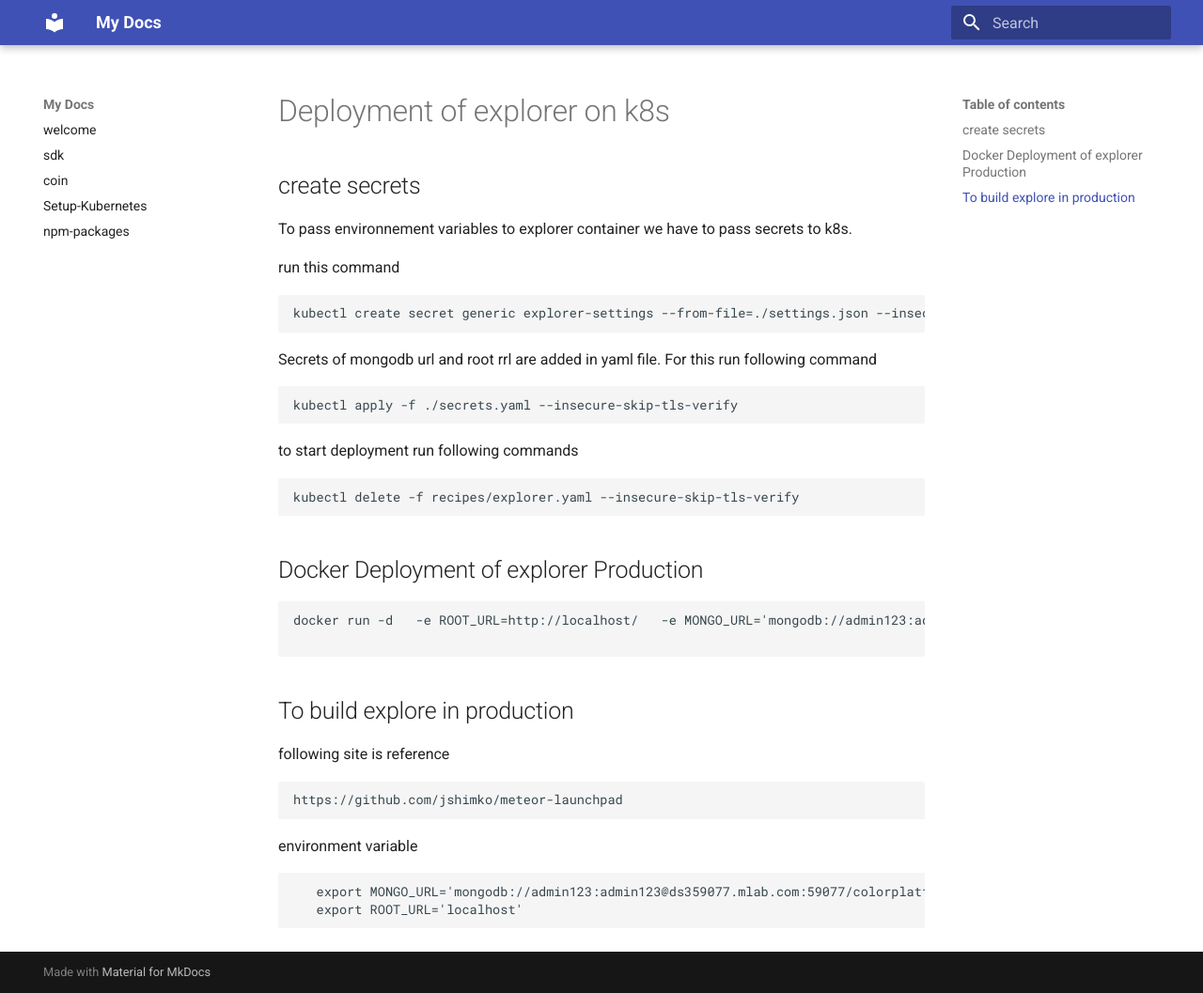
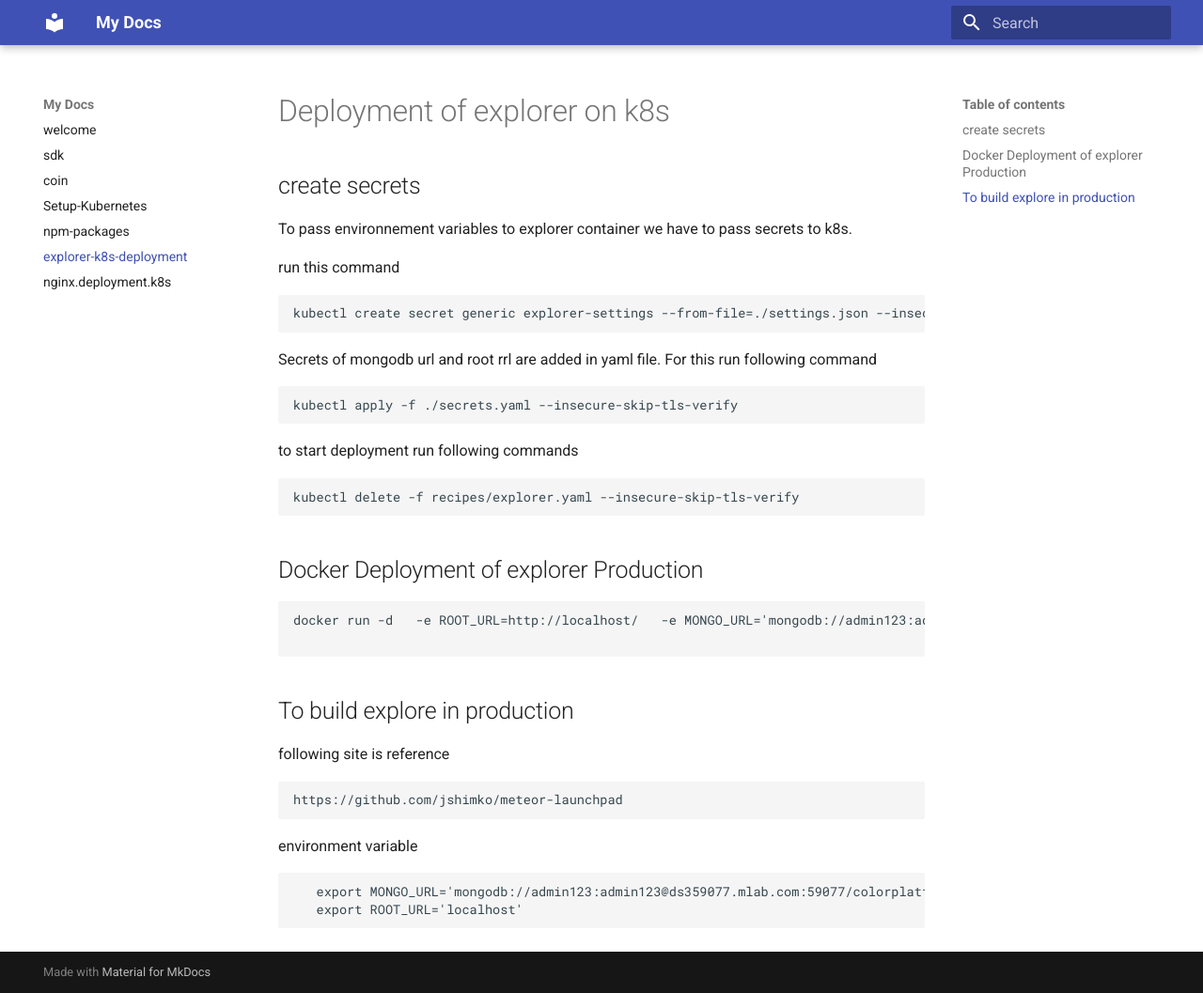
Before and after one commit to GenesisLabs-com/developmentDocs, an MkDocs documentation site: the page built from docs/explorer-k8s-deployment.md, in a window 1280 px wide and 1057 px high. Shown: the whole window at 94% size. Built offline with MkDocs 1.6.1 and Material for MkDocs 9.7.7, drawn with Linux system fonts in a browser that asks for light colours.

Commit message:
path added

```diff
--- a/mkdocs.yml
+++ b/mkdocs.yml
@@ -5,4 +5,6 @@ nav:
   - coin: coin&address.md
   - Setup-Kubernetes: Setup-Kubernetes.md
   - npm-packages: npm-packages.md
+  - explorer-k8s-deployment: explorer-k8s-deployment.md
+  - nginx.deployment.k8s: nginx.deployment.k8s.md
 theme: material
```
Also changed, not shown: docs/explorer-k8s-deployment.md (renamed from docs/exploer-k8s-deployment.md), site/search/search_index.json, site/sitemap.xml, 1 other file.
